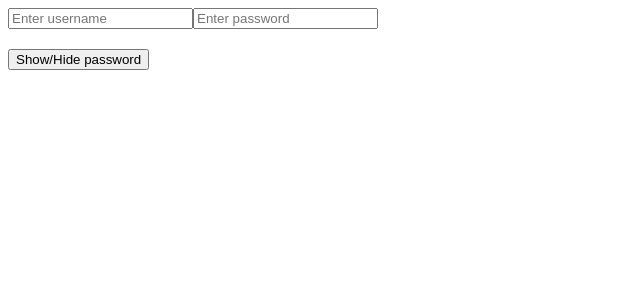
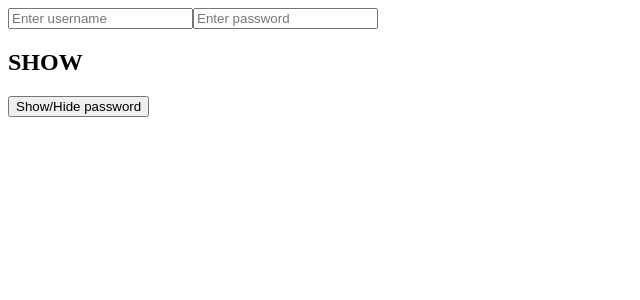
Before and after one commit to rekekki/eventhandler, a React (Create React App) app: page / in a window 1280 px wide. Shown: the top 300 px of the page, without its empty margins (0-640 px from the left). Built offline with nearby package versions, Linux system fonts and the light colour scheme.

Commit message:
created a ternary operator. if value assigned is true ? then show one, else : show the other

```diff
--- a/src/App.js
+++ b/src/App.js
@@ -21,8 +21,9 @@ const App = () => {
       <h2>
         {userName}
       </h2>
+      {/* if the showPassword is true then we display SHOW else we display NOT SHOW */}
       <h2>
-        {password}
+        {showPassword ? 'SHOW' : 'NOT SHOW'}
       </h2>
       <button onClick={() => setShowPassword(!showPassword)}>Show/Hide password</button>
     </div>
```
